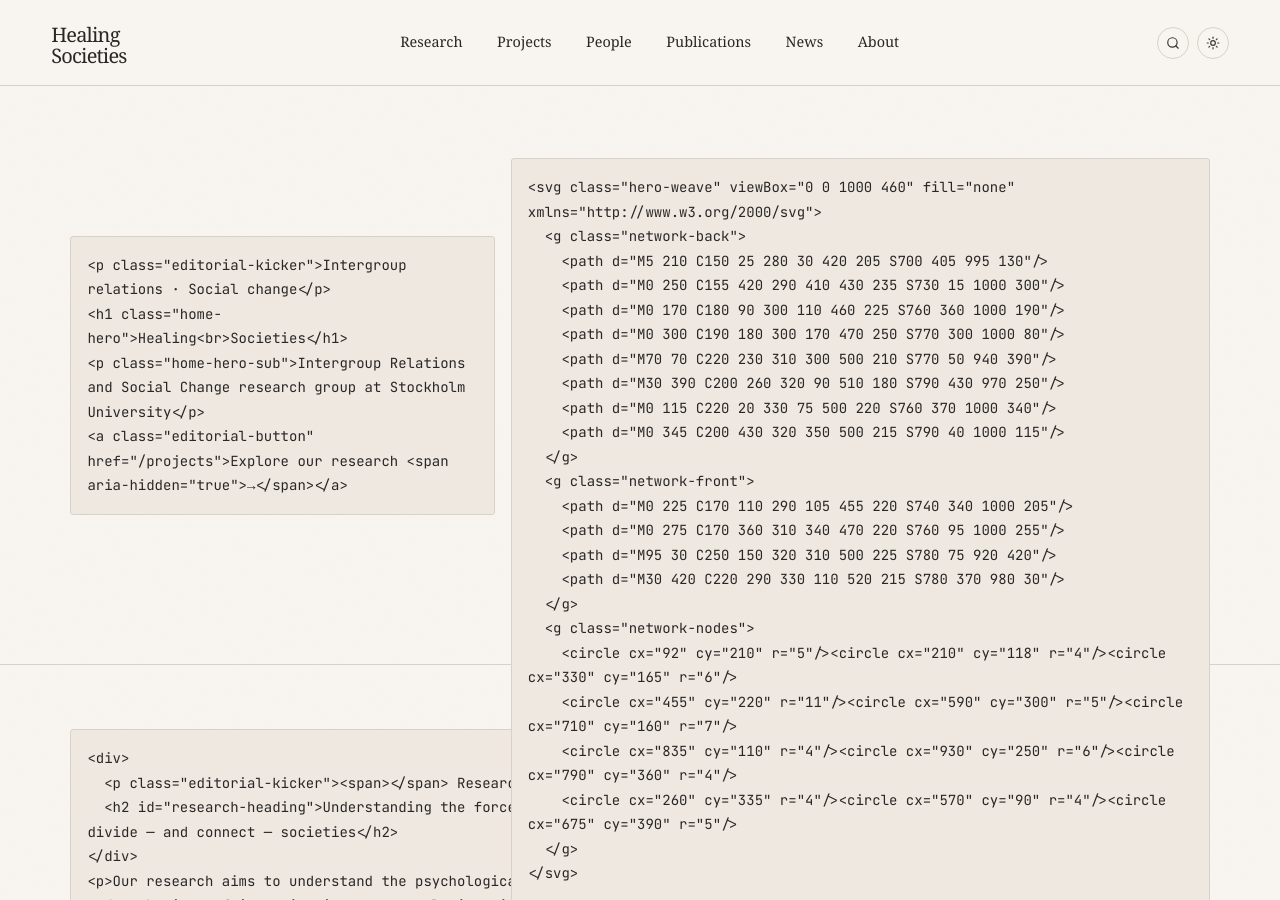
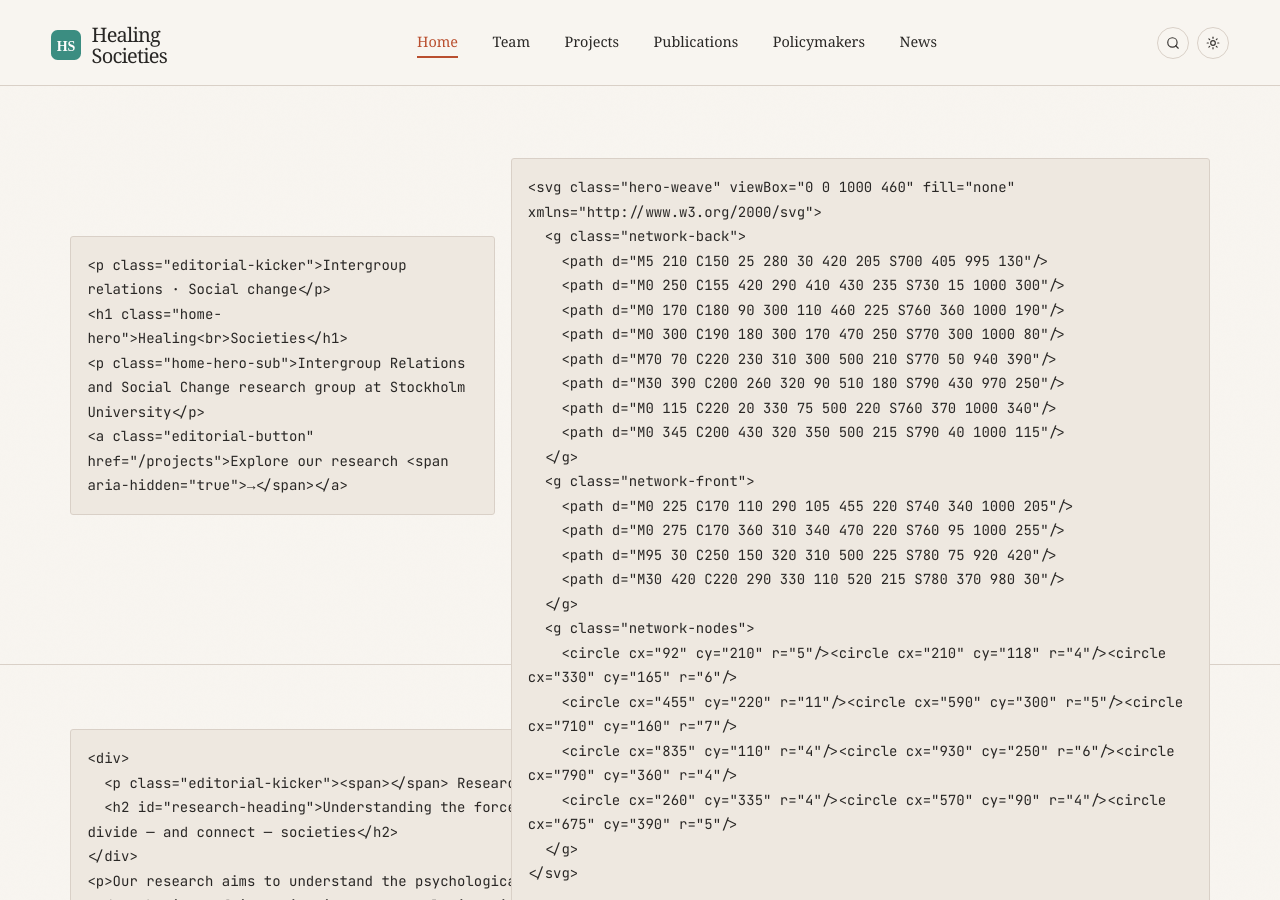
Before and after one commit to yuricipriano02/healingsocieties, a Jekyll site: the page built from _pages/home.md, in a window 1280 px wide and 900 px high. Built offline with Jekyll 4.4.1, drawn with Linux system fonts in a browser that asks for light colours.

Commit message:
Revert latest homepage redesign

```diff
--- a/_includes/header.html
+++ b/_includes/header.html
@@ -1,27 +1,39 @@
 <nav class="navbar sticky-top navbar-expand-md">
   <div class="container" style="max-width: var(--container-max);">
-    <a class="navbar-brand" href="{{ '/' | relative_url }}">Healing<br>Societies</a>
+    <a class="navbar-brand" href="{{ '/' | relative_url }}">
+      <img src="{{ '/favicon.svg' | relative_url }}" width="24" height="24" class="d-inline-block align-text-top" alt="" style="border-radius: 5px;">
+      {{ site.name | escape }}
+    </a>
     <button class="navbar-toggler" type="button" aria-controls="navbarNav" aria-expanded="false" aria-label="Toggle navigation">
       <span class="navbar-toggler-icon"></span>
     </button>
+
     <div class="collapse navbar-collapse" id="navbarNav">
       <ul class="navbar-nav me-auto">
-        <li class="nav-item"><a class="nav-link" href="{{ '/#research' | relative_url }}">Research</a></li>
-        <li class="nav-item"><a class="nav-link{% if page.url contains 'projects' %} active{% endif %}" href="{{ '/projects' | relative_url }}">Projects</a></li>
-        <li class="nav-item"><a class="nav-link{% if page.url contains 'team' %} active{% endif %}" href="{{ '/team' | relative_url }}">People</a></li>
-        <li class="nav-item"><a class="nav-link{% if page.url contains 'publications' %} active{% endif %}" href="{{ '/publications' | relative_url }}">Publications</a></li>
-        <li class="nav-item"><a class="nav-link{% if page.url contains 'allnews' %} active{% endif %}" href="{{ '/allnews.html' | relative_url }}">News</a></li>
-        <li class="nav-item"><a class="nav-link" href="{{ '/#about' | relative_url }}">About</a></li>
+        <li class="nav-item">
+          <a class="nav-link{% if page.url == '/' %} active{% endif %}" href="{{ '/' | relative_url }}">Home</a>
+        </li>
+        {% for nav in site.nav_pages %}
+        <li class="nav-item">
+          <a class="nav-link{% if page.url contains nav.name %} active{% endif %}" href="{{ nav.name | prepend: '/' | relative_url }}">{% if nav.label %}{{ nav.label }}{% else %}{{ nav.name | capitalize }}{% endif %}</a>
+        </li>
+        {% endfor %}
       </ul>
       <div class="d-flex align-items-center" style="gap: var(--space-2);">
-        <button class="search-toggle" id="searchToggle" aria-label="Search site">{% include icon.html name="search" %}</button>
+        <button class="search-toggle" id="searchToggle" aria-label="Search site">
+          {% include icon.html name="search" %}
+        </button>
         {% unless site.dark_mode == false %}
-        <button class="dark-mode-toggle" id="darkModeToggle" aria-label="Toggle dark mode">{% include icon.html name="sun" id="themeIcon" %}</button>
+        <button class="dark-mode-toggle" id="darkModeToggle" aria-label="Toggle dark mode">
+          {% include icon.html name="sun" id="themeIcon" %}
+        </button>
         {% endunless %}
       </div>
     </div>
   </div>
 </nav>
+
+<!-- Search overlay -->
 <div class="search-overlay" id="searchOverlay">
 <div class="search-modal">
 <div class="search-input-wrapper">
```
Lines whose indentation alone changed are shown as unchanged.
